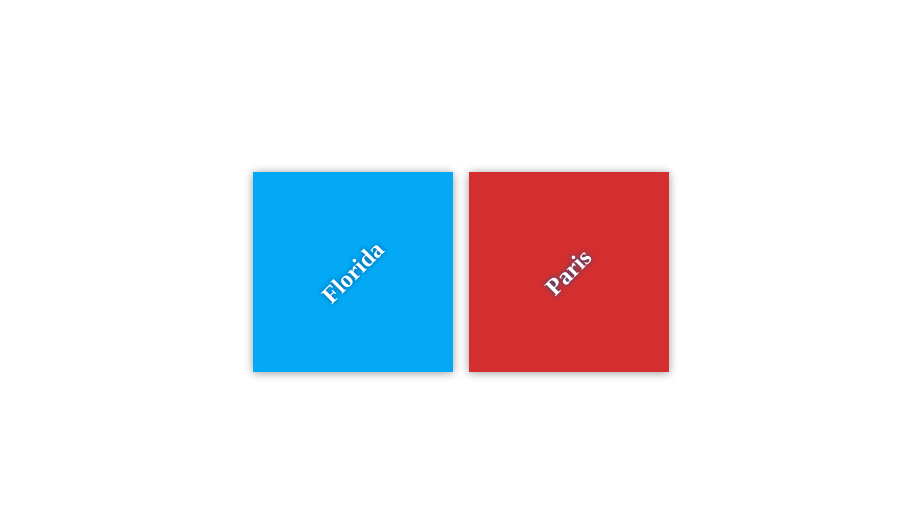
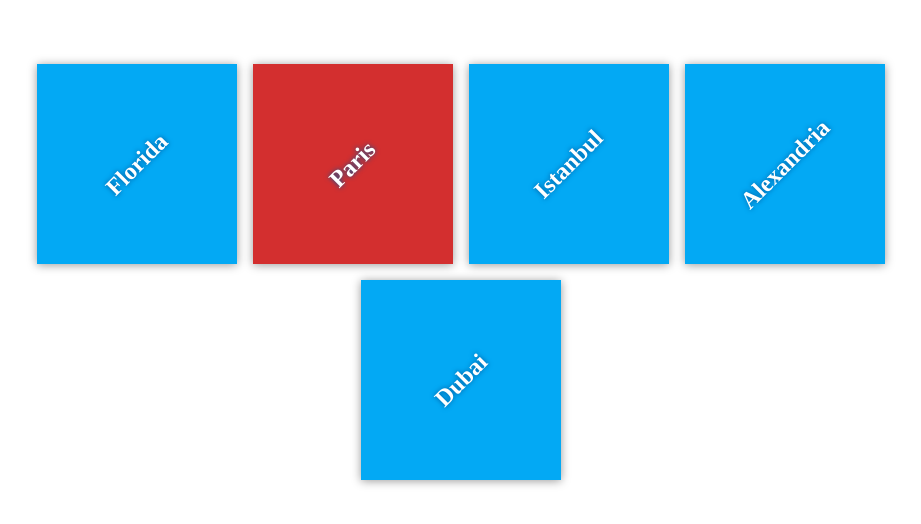
Before and after one commit to aelmosalamy/my-travel-plans, a plain HTML site: page index.html in a window 1280 px wide. Shown: the part 128-652 px from the top of the page, without its empty margins (179-1100 px from the left). Drawn offline with Linux system fonts and the light colour scheme.

Commit message:
Added 3 extra destinations

```diff
--- a/index.html
+++ b/index.html
@@ -17,6 +17,15 @@
             <div class="destination" id="paris">
                 <h2>Paris</h2>
             </div>
+			<div class="destination" id="istanbul">
+                <h2>Istanbul</h2>
+            </div>
+			<div class="destination" id="alexandria">
+                <h2>Alexandria</h2>
+            </div>
+			<div class="destination" id="dubai">
+                <h2>Dubai</h2>
+            </div>
         </div>
     </div>
 
```
